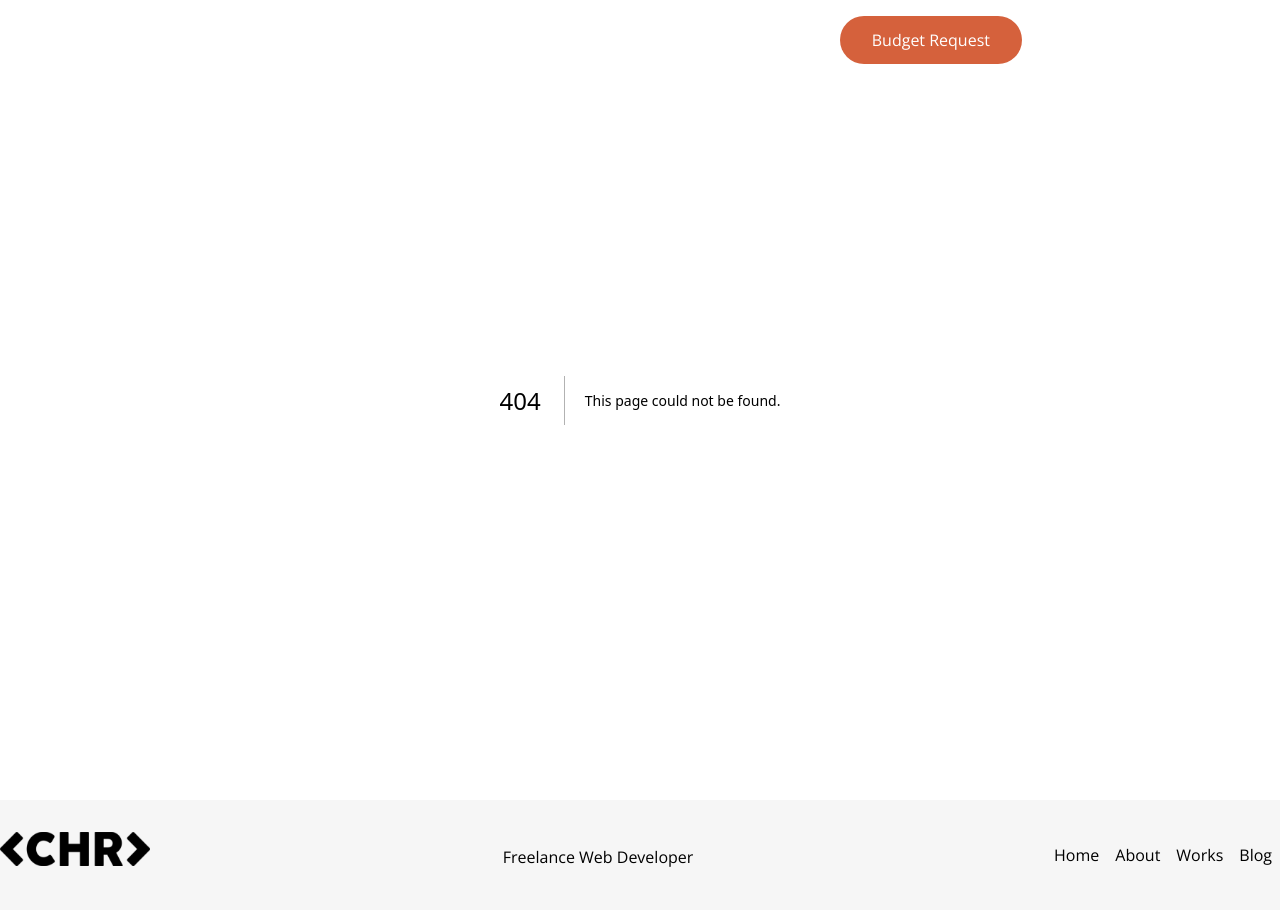
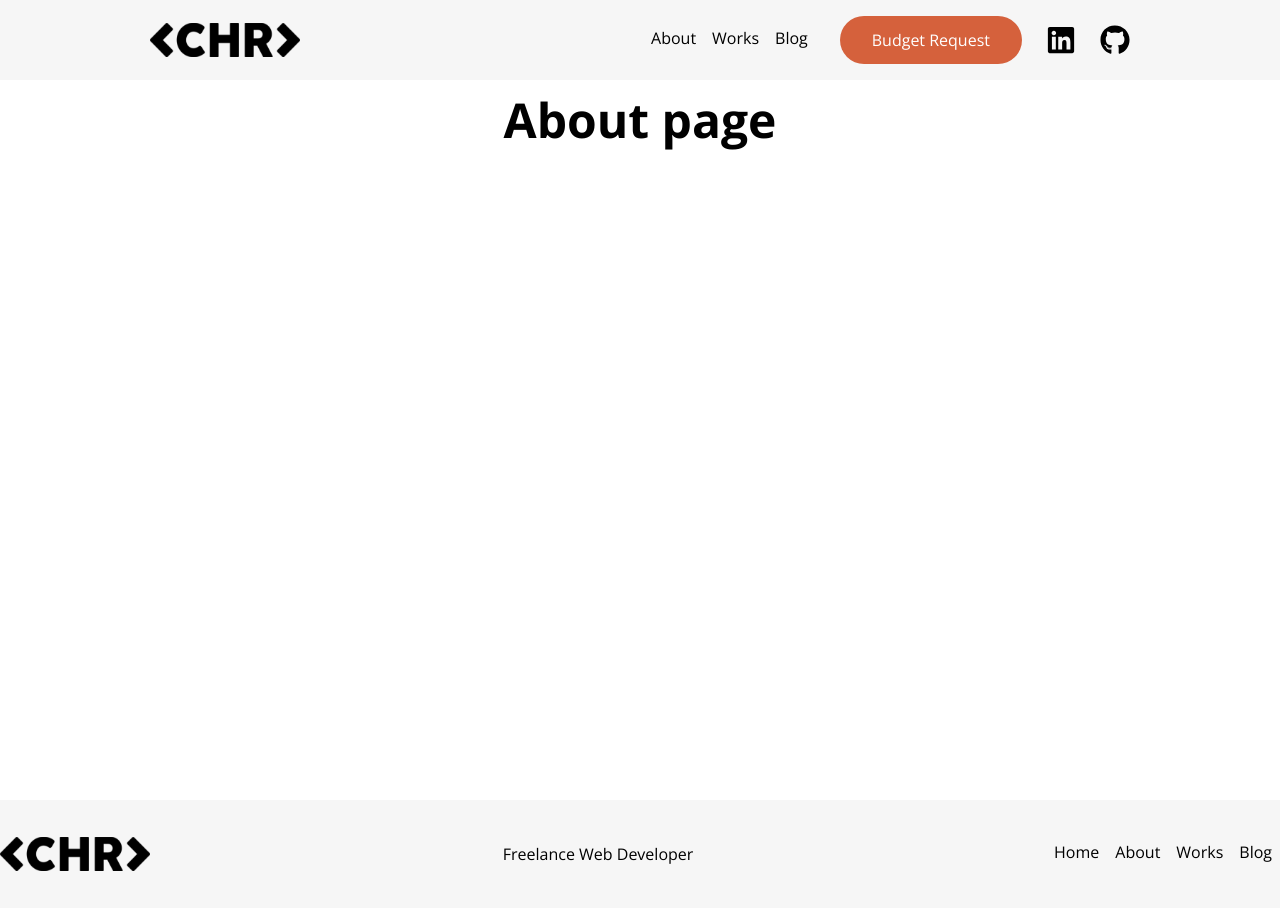
Before and after one commit to christianMiguez/front-christianmiguez.com, a Next.js app: page /about in a window 1280 px wide. Before the commit this address had no page. Shown: the top 910 px of the page. Built offline with nearby package versions, Linux system fonts and the light colour scheme.

Commit message:
Blog oboard!

```diff
--- a/src/app/blog/[slug].tsx
+++ b/src/app/about/page.tsx
@@ -1,7 +1,7 @@
-export default async function Post() {
+export default async function About() {
   return (
     <main className="flex min-h-screen flex-col items-center justify-between p-24">
-      <h1>Post page</h1>
+      <h1>About page</h1>
     </main>
   );
 }
--- /dev/null
+++ b/src/app/blog/[slug]/page.tsx
@@ -0,0 +1,62 @@
+import Image from "next/image";
+import { getPosts } from "@/utils/get-posts";
+import { getImage } from "@/utils/get-payload-image";
+
+export async function generateStaticParams() {
+  const posts = await getPosts(100);
+
+  const allPosts = await posts.map((post: any) => ({
+    slug: post.href,
+  }));
+
+  return allPosts.map(({ slug }: any) => ({
+    slug,
+  }));
+}
+
+const getPost = async (slug: string) => {
+  try {
+    const post = await fetch(
+      `${process.env.PAYLOAD_SERVER_URL}/api/posts?where[slug][equals]=${slug}`,
+      {
+        // cache: 'force-cache',// TODO: cambiar esto en un futuro
+        next: {
+          revalidate: 60 * 60 * 30 * 6,
+        },
+      }
+    ).then((resp) => resp.json());
+
+    console.log("Se cargó: ", post.title);
+
+    return post;
+  } catch (error) {
+    // notFound();
+    throw new Error("error");
+  }
+};
+
+export default async function Post({ params }: any) {
+  const post = await getPost(params.slug);
+
+  const title = post.docs[0].title;
+  const heroText = post.docs[0].hero.richText[0].children[0].text;
+  const heroImage = getImage(post.docs[0].hero.media.url);
+
+  return (
+    <main className="flex min-h-screen flex-col items-center justify-between p-24">
+      {
+        <>
+          <h1 className="text-4xl font-bold text-black">{title}</h1>
+          <Image
+            src={heroImage}
+            alt={title}
+            width={485}
+            height={340}
+            className="rounded-3xl t mx-auto mb-6"
+          />
+          <p>{heroText}</p>
+        </>
+      }
+    </main>
+  );
+}
--- a/src/app/blog/page.tsx
+++ b/src/app/blog/page.tsx
@@ -1,5 +1,28 @@
+import { GetInTouch } from "@/components/features";
+import { ImageAndTextRow, ImageAndTextRowProps } from "@/components/general";
+import { getPosts } from "@/utils/get-posts";
+
+export const metadata = {
+  title: "Christian Miguez:: Blog",
+  description:
+    "I just write things and stuff to share my knowledge and help people .",
+};
+
 export default async function Blog() {
+  const items = await getPosts(4);
   return (
-    <main className="flex min-h-screen flex-col items-center justify-between p-24"></main>
+    <main className="py-20">
+      {items.map((item: ImageAndTextRowProps) => (
+        <ImageAndTextRow
+          key={item.title}
+          title={item.title}
+          text={item.text}
+          image={item.image}
+          href={`/blog/${item.href}`}
+          inverse={true}
+        />
+      ))}
+      <GetInTouch />
+    </main>
   );
 }
--- a/src/app/page.tsx
+++ b/src/app/page.tsx
@@ -1,27 +1,9 @@
 import { GetInTouch, HomeHero, Services } from "@/components/features";
 import { Grid } from "@/components/general";
-import { extractImageString } from "@/utils/extract-file-name";
-
-async function getPosts() {
-  const res = await fetch(
-    `https://admin-christianmiguez-com.onrender.com/api/posts?limit=4`
-  ).then((res) => res.json());
-
-  const items = res.docs.map((doc: any) => ({
-    image: doc.hero.media
-      ? `${process.env.NEXT_PUBLIC_SERVER_URL}/assets/images/` +
-        extractImageString(doc.hero.media.url)
-      : `${process.env.NEXT_PUBLIC_SERVER_URL}/assets/images/images1web.webp`,
-    title: doc.title,
-    text: doc.hero.richText[0].children[0].text,
-    href: doc.slug,
-  }));
-
-  return items;
-}
+import { getPosts } from "@/utils/get-posts";
 
 export default async function Home() {
-  const items = await getPosts();
+  const items = await getPosts(4);
 
   return (
     <>
--- a/src/components/general/Grid/Grid.tsx
+++ b/src/components/general/Grid/Grid.tsx
@@ -32,7 +32,7 @@ export const Grid = ({ items }: GridProps) => {
           <div className="mt-auto">
             <Button
               variant="stone"
-              href={process.env.NEXT_PUBLIC_SERVER_URL + "/" + item.href}
+              href={process.env.NEXT_PUBLIC_SERVER_URL + "/blog/" + item.href}
               text="Read more"
             />
           </div>
--- a/src/components/general/ImageAndTextRow/ImageAndTextRow.tsx
+++ b/src/components/general/ImageAndTextRow/ImageAndTextRow.tsx
@@ -1,6 +1,7 @@
 import Image from "next/image";
 import Link from "next/link";
-type ImageAndTextRowProps = {
+import { Button } from "..";
+export type ImageAndTextRowProps = {
   inverse?: boolean;
   title: string;
   text: string;
@@ -18,14 +19,14 @@ export const ImageAndTextRow = ({
   return (
     <div className={`${inverse ? "" : "bg-grey-light"} p-8`}>
       <div className="md-container mx-auto my-4">
-        <div className="md:grid md:grid-cols-2 gap-8">
+        <div className="lg:grid lg:grid-cols-2 gap-8">
           <div className={`${inverse ? "order-1" : "order-2"} self-center`}>
             <Image
               src={image}
               alt={title}
               width={485}
               height={340}
-              className="rounded-3xl t mx-auto mb-6 md:mb-0"
+              className="rounded-3xl t mx-auto mb-6"
             />
           </div>
           <div className={`${inverse ? "order-2" : "order-1"} self-center`}>
@@ -37,12 +38,12 @@ export const ImageAndTextRow = ({
               {title}
             </h3>
             <p
-              className={`text-center ${
+              className={`text-center mb-4 ${
                 inverse ? "lg:text-left" : "lg:text-right"
               }`}
               dangerouslySetInnerHTML={{ __html: text }}
             />
-            {href && <Link href={href}>Learn more</Link>}
+            {href && <Button variant="stone" text="Learn more" href={href} />}
           </div>
         </div>
       </div>
--- a/src/components/general/Logo/Logo.tsx
+++ b/src/components/general/Logo/Logo.tsx
@@ -1,15 +1,18 @@
 import Image from "next/image";
+import Link from "next/link";
 
 const Logo = ({ variant = "black", width = 225, height = 50 }) => {
   return (
     <div>
       <h1>
+        <Link href="/">
           <Image
             width={width}
             height={height}
             src={`/assets/images/logo-${variant}.svg`}
             alt="Christian Miguez - Web Developer - Senior WordPress Developer - React, Nextjs, PHP, Web Design, SEO, Digital Marketing, and more."
           />
+        </Link>
       </h1>
     </div>
   );
--- a/src/components/general/Menu/Menu.tsx
+++ b/src/components/general/Menu/Menu.tsx
@@ -4,7 +4,10 @@ import Link from "next/link";
 import { motion } from "framer-motion";
 import { useRef, useState } from "react";
 
-const Menu = () => {
+type MenuProps = {
+  variant: "black" | "white";
+};
+const Menu = ({ variant }: MenuProps) => {
   const [isOpen, setIsOpen] = useState(false);
   const variants = {
     open: { opacity: 1, x: 0 },
@@ -24,10 +27,15 @@ const Menu = () => {
     }
   };
 
+  const colorPalette = {
+    black: "text-black",
+    white: "text-white",
+  };
+
   return (
     <>
       <motion.ul
-        className="chr-main-menu list-none block absolute w-64 left-0 top-0 p-6 text-2xl bg-black h-screen lg:h-auto lg:text-base lg:bg-transparent lg:!top-auto lg:!left-auto lg:!w-auto !lg:relative lg:flex text-white lg:!opacity-100 lg:!translate-x-[-100%] whitespace-nowrap"
+        className={`chr-main-menu list-none block absolute w-64 left-0 top-0 p-6 text-2xl ${colorPalette[variant]} h-screen lg:h-auto lg:text-base lg:bg-transparent lg:!top-auto lg:!left-auto lg:!w-auto !lg:relative lg:flex lg:!opacity-100 lg:!translate-x-[-100%] whitespace-nowrap`}
         initial="closed"
         animate={isOpen ? "open" : "closed"}
         transition={{ spring: 400 }}
--- a/src/components/layout/Footer/Footer.tsx
+++ b/src/components/layout/Footer/Footer.tsx
@@ -14,9 +14,7 @@ export const Footer = () => {
   return (
     <div className="bg-grey-light py-8">
       <div className="container mx-auto flex flex-col md:flex-row justify-between items-center ">
-        <Link href="/" className="mb-4">
-          <Logo width={150} height={44} />
-        </Link>
+        <Logo width={150} height={44} />
         <span>Freelance Web Developer</span>
         <ul className="flex">
           <li>
--- a/src/components/layout/Header/Header.tsx
+++ b/src/components/layout/Header/Header.tsx
@@ -2,6 +2,7 @@
 import { FaLinkedin, FaGithub } from "react-icons/fa";
 import { Button, Logo, Menu } from "@/components/general";
 import { motion } from "framer-motion";
+import { usePathname } from "next/navigation";
 
 {
   /*
@@ -15,9 +16,15 @@ import { motion } from "framer-motion";
 }
 
 export const Header = () => {
+  const pathName = usePathname();
+
+  const isHome = pathName === "/";
+
   return (
     <motion.header
-      className="absolute w-full z-10 p-4 top-[-100px]"
+      className={`absolute w-full z-10 p-4 top-[-100px] ${
+        isHome ? "" : "bg-grey-light"
+      }`}
       animate={{
         top: 0,
       }}
@@ -25,9 +32,9 @@ export const Header = () => {
     >
       <div className="md-container">
         <div className="flex items-center justify-between">
-          <Logo variant="white" width={150} height={44} />
+          <Logo variant={isHome ? "white" : "black"} width={150} height={44} />
           <nav className="flex items-center gap-6">
-            <Menu />
+            <Menu variant={isHome ? "white" : "black"} />
 
             <Button
               variant="orange"
@@ -37,14 +44,18 @@ export const Header = () => {
             <a
               href="https://www.linkedin.com/in/christianmiguez/"
               target="_blank"
-              className="text-white text-3xl hidden md:block"
+              className={`${
+                isHome ? "text-white" : "text-black"
+              } text-3xl hidden md:block`}
             >
               <FaLinkedin />
             </a>
             <a
               href="https://github.com/christianMiguez/"
               target="_blank"
-              className="text-white text-3xl hidden md:block"
+              className={`${
+                isHome ? "text-white" : "text-black"
+              } text-3xl hidden md:block`}
             >
               <FaGithub />
             </a>
--- a/src/utils/extract-file-name.ts
+++ b/src/utils/get-payload-image.ts
@@ -1,7 +1,7 @@
-export const extractImageString = (fullUrlString: string) => {
+export const getImage = (fullUrlString: string) => {
   // Split the URL string by slashes and get the last element
   const parts = fullUrlString.split("/");
   const filename = parts[parts.length - 1];
 
-  return filename;
+  return process.env.NEXT_PUBLIC_SERVER_URL + "/assets/images/" + filename;
 };
--- /dev/null
+++ b/src/utils/get-posts.ts
@@ -0,0 +1,18 @@
+import { getImage } from "./get-payload-image";
+
+export async function getPosts(limit: number) {
+  const res = await fetch(
+    `https://admin-christianmiguez-com.onrender.com/api/posts?limit=${limit}`
+  ).then((res) => res.json());
+
+  const items = res.docs.map((doc: any) => ({
+    image: doc.hero.media
+      ? getImage(doc.hero.media.url)
+      : `${process.env.NEXT_PUBLIC_SERVER_URL}/assets/images/images1web.webp`,
+    title: doc.title,
+    text: doc.hero.richText[0].children[0].text,
+    href: doc.slug,
+  }));
+
+  return items;
+}
```
Lines whose indentation alone changed are shown as unchanged.
